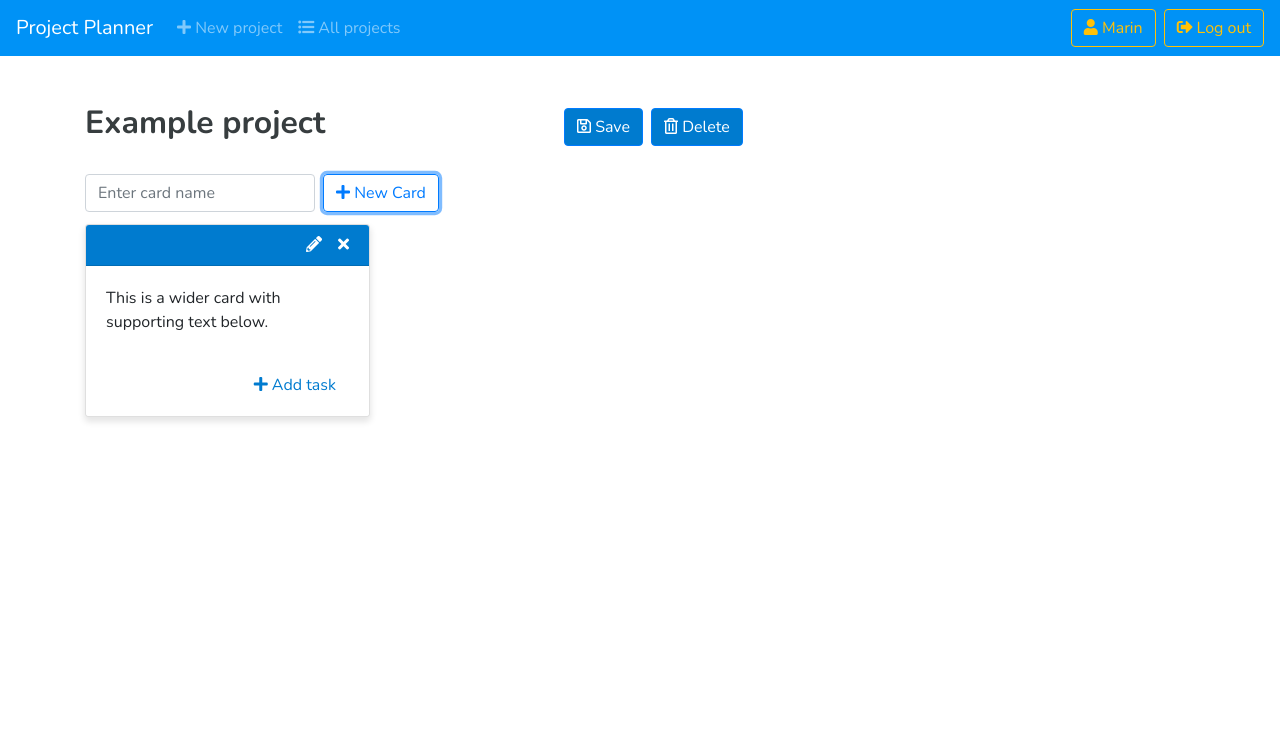
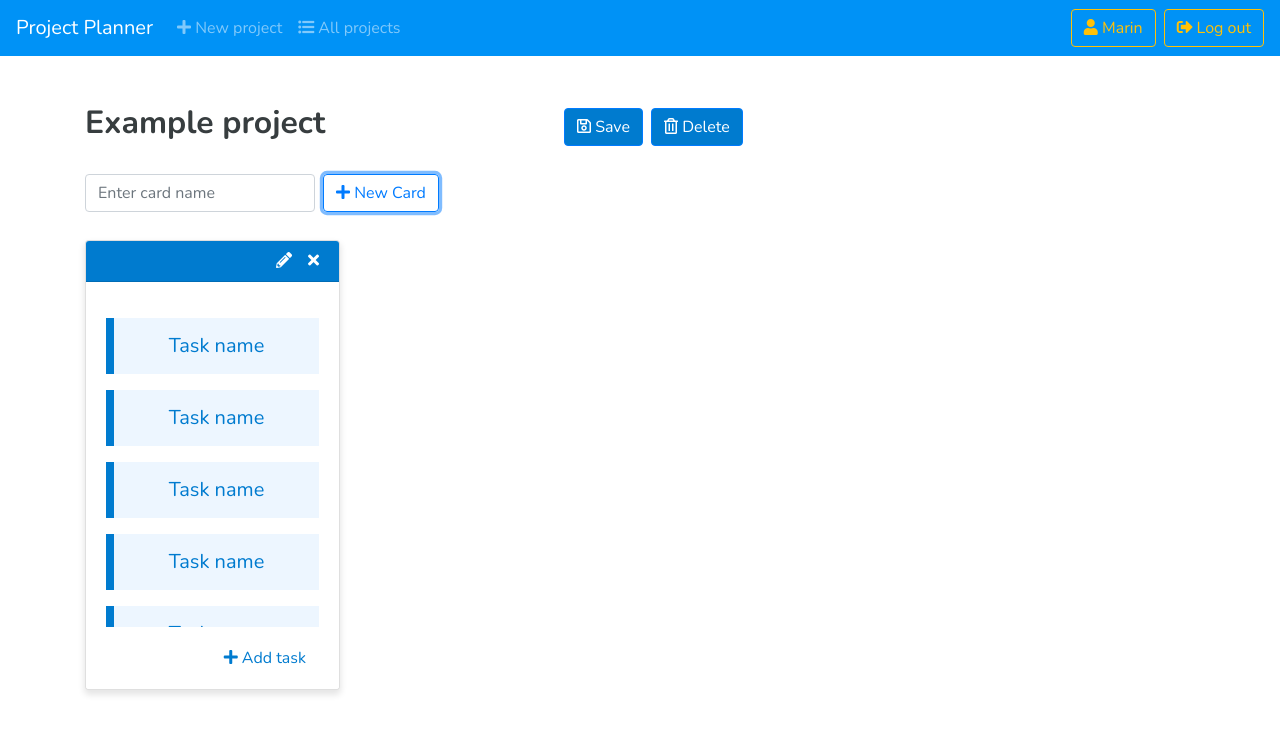
Before and after one commit to mskorsur/project-planner, a React (Create React App) app in the folder client-app/: page / in a window 1280 px wide. Both pictures are taken after a click on the button "New Card". Shown: the top 734 px of the page. Built offline with nearby package versions, Linux system fonts and the light colour scheme.

Commit message:
Implement initial task component

```diff
--- a/client-app/public/index.html
+++ b/client-app/public/index.html
@@ -10,7 +10,7 @@
     <link rel="shortcut icon" href="%PUBLIC_URL%/favicon.ico">
     <link rel="stylesheet" href="https://stackpath.bootstrapcdn.com/bootstrap/4.1.0/css/bootstrap.min.css" integrity="sha384-9gVQ4dYFwwWSjIDZnLEWnxCjeSWFphJiwGPXr1jddIhOegiu1FwO5qRGvFXOdJZ4" crossorigin="anonymous">
     <link rel="stylesheet" href="https://use.fontawesome.com/releases/v5.0.10/css/all.css" integrity="sha384-+d0P83n9kaQMCwj8F4RJB66tzIwOKmrdb46+porD/OvrJ+37WqIM7UoBtwHO6Nlg" crossorigin="anonymous">
-    <link rel="stylesheet" href="https://fonts.googleapis.com/css?family=Nunito:400,700">
+    <link rel="stylesheet" href="https://fonts.googleapis.com/css?family=Nunito:300,400,700">
     <title>Project Planner</title>
   </head>
   <body>
--- a/client-app/src/components/Card.js
+++ b/client-app/src/components/Card.js
@@ -1,4 +1,6 @@
 import React from 'react';
+
+import TaskContainer from '../containers/TaskContainer';
 
 class Card extends React.Component {
     constructor(props) {
@@ -45,6 +47,7 @@ class Card extends React.Component {
 
     render() {
         return (
+            <div className="col-xs-12 col-sm-6 col-md-3">
                 <div className="card shadow">
                     <div className="card-header bg-secondary text-white">
                         {this.renderCardName()}
@@ -53,11 +56,7 @@ class Card extends React.Component {
                             <span onClick={this.handleRemoveClick}><i className="fas fa-times"></i></span>
                         </div>
                     </div>
-                <div className="card-body">
-                    <p className="card-text">This is a wider card with supporting text below.</p>
-                </div>
-                <div className="card-footer">
-                    <button type="button" className="btn btn-link float-right"><i className="fas fa-plus"></i> Add task</button>
+                   <TaskContainer />
                 </div>
             </div>
         );
--- a/client-app/src/components/CardDeck.js
+++ b/client-app/src/components/CardDeck.js
@@ -3,7 +3,7 @@ import React from 'react';
 class CardDeck extends React.Component {
     render() {
         return (
-            <div className="card-deck mt-2">
+            <div id="card-deck" className="row mt-4">
                 {this.props.cards}
             </div>
         );
--- /dev/null
+++ b/client-app/src/components/Task.js
@@ -0,0 +1,13 @@
+import React from 'react';
+
+class Task extends React.Component {
+    render() {
+        return (
+            <div className="task text-center my-3">
+                <h5 className="p-3 font-weight-light">Task name</h5>
+            </div>
+        );
+    }
+}
+
+export default Task
--- a/client-app/src/containers/CardContainer.js
+++ b/client-app/src/containers/CardContainer.js
@@ -25,8 +25,6 @@ const mapDispatchToProps = dispatch => {
         updateCard: (id, data) => {dispatch(updateCard(id, data))}
     }
 }
-
-//add mapDispatchToProps for addTask
 
 class CardContainer extends React.Component {
     constructor(props) {
--- /dev/null
+++ b/client-app/src/containers/TaskContainer.js
@@ -0,0 +1,28 @@
+import React from 'react';
+import { connect } from 'react-redux';
+
+import Task from '../components/Task';
+//modal container for task modal dialog
+
+const Fragment = React.Fragment;
+
+class TaskContainer extends React.Component {
+    render() {
+        return (
+            <Fragment>
+                <div className="card-body">
+                    <Task />
+                    <Task />
+                    <Task />
+                    <Task />
+                    <Task />
+                </div>
+                <div className="card-footer">
+                    <button type="button" className="btn btn-link float-right"><i className="fas fa-plus"></i> Add task</button>
+                </div>
+            </Fragment>
+        );
+    }
+}
+
+export default TaskContainer
--- a/client-app/src/index.css
+++ b/client-app/src/index.css
@@ -42,11 +42,15 @@ body {
 }
 
 .card {
-  max-width: 25%;
+  max-height: 450px;
 }
 
 .card-header {
   padding: 0.5rem 1.25rem !important;
+}
+
+.card-body {
+  overflow: auto;
 }
 
 .card > .card-header > h5 {
@@ -66,3 +70,38 @@ body {
   background-color: white !important;
   border-top: 0px !important;
 }
+
+.task {
+  display: block;
+  width: 100%;
+  height: 35%;
+  min-width: 3em;
+  background-color: #edf6ff;
+  color: #007bcf;
+  border-left: #007bcf solid 0.5em;
+}
+
+.task > h5 {
+  margin-bottom: 0;
+}
+
+/* Custom scrollbar */
+/* width */
+::-webkit-scrollbar {
+  width: 5px;
+}
+
+/* Track */
+::-webkit-scrollbar-track {
+  background: #edf6ff;
+}
+
+/* Handle */
+::-webkit-scrollbar-thumb {
+  background: #007bcf;
+}
+
+/* Handle on hover */
+::-webkit-scrollbar-thumb:hover {
+  background: #007bcf;
+}
--- a/client-app/src/redux/actions/taskActions.js
+++ b/client-app/src/redux/actions/taskActions.js
@@ -1,7 +1,7 @@
 import { ADD_TASK, UPDATE_TASK, REMOVE_TASK, MOVE_TASK } from './actionTypes';
 import { generateId } from '../../utils/UuidGenerator';
 
-//payload shoud contain task name, description, label,
+//payload should contain task name, description, label,
 //steps and owning card's id
 export function addTask(data) {
     return {
```
Lines whose indentation alone changed are shown as unchanged.
